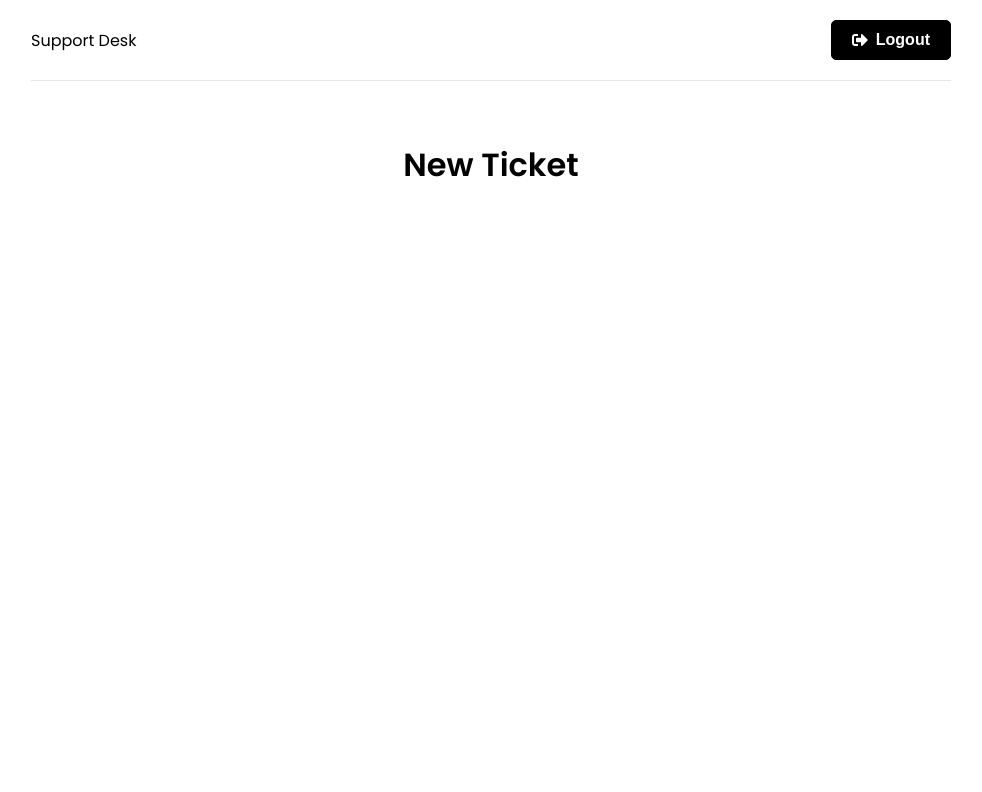
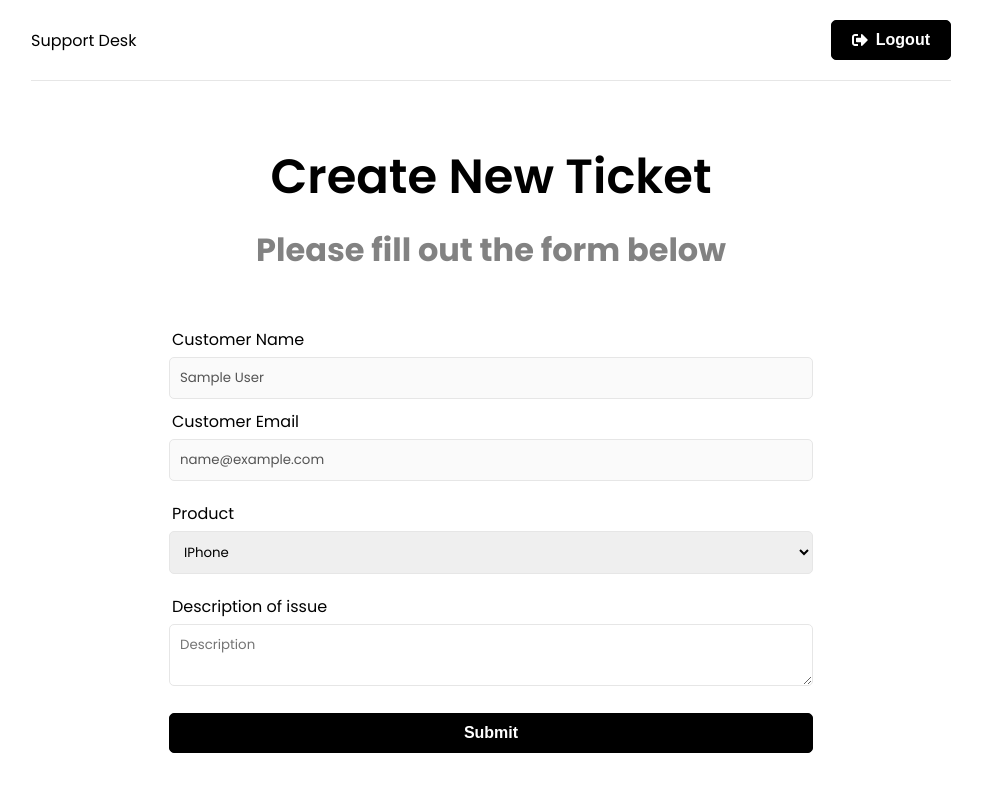
Before and after one commit to layuntaFelipe/support-desk, a React (Create React App) app in the folder frontend/: page /new-ticket in a window 1280 px wide. Shown: the top 792 px of the page, without its empty margins (149-1131 px from the left). Built offline with nearby package versions, Linux system fonts and the light colour scheme; sample sign-in values are in the browser's storage.

Commit message:
neew-ticket-page-done

```diff
--- a/frontend/src/pages/NewTicket.jsx
+++ b/frontend/src/pages/NewTicket.jsx
@@ -1,10 +1,56 @@
-import React from 'react'
+import { useState } from "react";
+import { useSelector } from "react-redux";
 
 const NewTicket = () => {
+  const {user} = useSelector((state) => state.auth);
+  const [name] = useState(user.name);
+  const [email] = useState(user.email);
+  const [product, setProduct] = useState('');
+  const [description, setDescription] = useState('');
+
+  const onSubmit = (e) => {
+    e.preventDefault();
+  }
+
   return (
-    <div>
-     <h1>New Ticket</h1>
-    </div>
+    <>
+      <section className="heading">
+        <h1>Create New Ticket</h1>
+        <p>Please fill out the form below</p>
+      </section>
+
+      <section className="form">
+        <div className="form-group">
+          <label htmlFor="name">Customer Name</label>
+          <input type="text" className="form-control" value={name} disabled />
+          <label htmlFor="eemail">Customer Email</label>
+          <input type="text" className="form-control" value={email} disabled />
+        </div>
+
+        <form onSubmit={onSubmit}>
+          <div className="form-group">
+            <label htmlFor="product">Product</label>
+            <select name="product" id="product" value={product} onChange={(e) => setProduct(e.target.value)}>
+              <option value="IPhone">IPhone</option>
+              <option value="Macbook Pro">Macbook Pro</option>
+              <option value="IMac">IMac</option>
+              <option value="Macbook Air">Macbook Air</option>
+              <option value="IPad">IPad</option>
+              <option value="Airpods">Airpods</option>
+              <option value="IPod">IPod</option>
+            </select>
+          </div>
+          <div className="form-group">
+            <label htmlFor="description">Description of issue</label>
+            <textarea name="description" id="description" className="form-control" placeholder="Description" value={description} onChange={(e) => setDescription(e.target.value)}></textarea>
+          </div>
+
+          <div className="form-group">
+            <button className="btn btn-block">Submit</button>
+          </div>
+        </form>
+      </section>
+    </>
   )
 }
 
```
Also changed, not shown: 1 other file (tests, documents, lock files or other folders).
